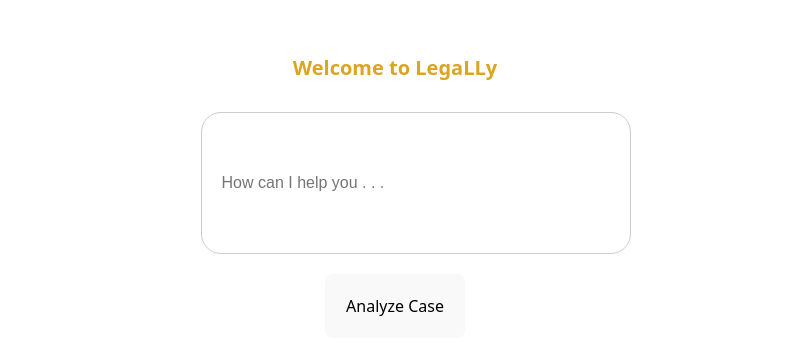
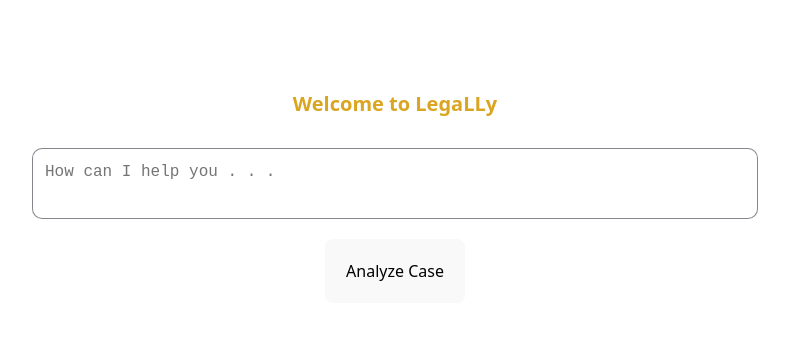
Before and after one commit to kyqpham/legaLLy, a React (Vite) app: page / in a window 1280 px wide. Shown: the part 219-574 px from the top of the page, without its empty margins (245-1034 px from the left). Built offline with nearby package versions, Linux system fonts and the light colour scheme.

Commit message:
Update at 11:08p;m

```diff
--- a/src/App.jsx
+++ b/src/App.jsx
@@ -1,5 +1,6 @@
 import React from 'react';
 import { BrowserRouter as Router, Routes, Route, useNavigate } from 'react-router-dom';
+
 
 import { useState } from 'react';
 
@@ -8,36 +9,55 @@
 
 const Home = () => {
   const navigate = useNavigate();
-  const [input, setInput] = useState('');
+  const [userText, setUserText] = useState('');
+
+
+  function autoGrow(e) {
+    e.target.style.height = "auto";
+    e.target.style.height = e.target.scrollHeight + "px";
+  }
+
+
 
   return (
     <div className="App">
       <h1 style={{ fontSize: "20px", color: "goldenrod", alignItems: "center", padding: "20px" }}>
         Welcome to LegaLLy
       </h1>
-      <input
+
+      <div className="input-container" style={{ display: "flex", justifyContent: "center", }}>
+        <textarea
           style={{
-          padding: "20px",
-          width: "100%",
-          borderRadius: "20px",
+            width: "700px",
+            maxWidth: "900px",
             marginBottom: "20px",
-          maxWidth: "600px",
-          minHeight: "100px",
-          overflowWrap: "break-word",
+            minHeight: "5px",
+
+            padding: "12px 12px 12px 12px",
+
+            border: "1px solid #0b121c80",
+            borderRadius: "10px",
+            fontSize: "16px",
+            lineHeight: "1.4",
+
+            resize: "none",
+            overflow: "hidden",
+            whiteSpace: "pre-wrap",
             wordWrap: "break-word",
-          whiteSpace: "pre-wrap",
-          border: "1px solid #ccc",
-          fontSize: "16px",
+
           }}
-        type="text"
+          className="input-box"
+          value={userText}
+          onChange={(e) => {
+            setUserText(e.target.value);
+            autoGrow(e);
+          }}
           placeholder="How can I help you . . ."
-        value={input}
-        onChange={(e) =>{
-          setInput(e.target.value);
-          localStorage.setItem('userInput', e.target.value);
-        }}
+
         />
-      <button style={{ padding: "20px" }} onClick={() => navigate('/simplify')}>
+      </div>
+
+      <button style={{ padding: "20px" }} onClick={() => navigate('/simplify', { state: { userText } })}>
         Analyze Case
       </button>
     </div>
@@ -45,6 +65,10 @@
 };
 
 function App() {
+
+
+
+
   return (
     <Router>
       <Routes>
--- a/src/Simplify.jsx
+++ b/src/Simplify.jsx
@@ -1,7 +1,13 @@
 import React from 'react';
+import { useLocation } from "react-router-dom";
+
+
 
 const Simplify = () => {
-  const userInput = localStorage.getItem('userInput');
+
+  const location = useLocation();
+  const userText = location.state?.userText || "";
+
 
   return (
     <div>
@@ -23,9 +29,10 @@
             border: '1px solid #ccc',
           }}
         >
-          <p>Item 1A</p>
-          <p>Item 1B</p>
-          <p>{userInput}</p>
+          <p>{userText}</p>
+
+
+
         </div>
 
         <div
@@ -40,11 +47,21 @@
             border: '1px solid #ccc'
           }}
         >
-          <p>Item 2A</p>
-          <p>Item 2B</p>
+
         </div>
 
       </section>
+
+
+      <button style={{ marginTop: '20px', padding: '10px 20px' }}>
+        More Information
+      </button>
+
+
+      <button style={{ marginTop: '20px', padding: '10px 20px' }}>
+        More Information2
+      </button>
+
     </div>
   );
 };
```
Lines whose indentation alone changed are shown as unchanged.
